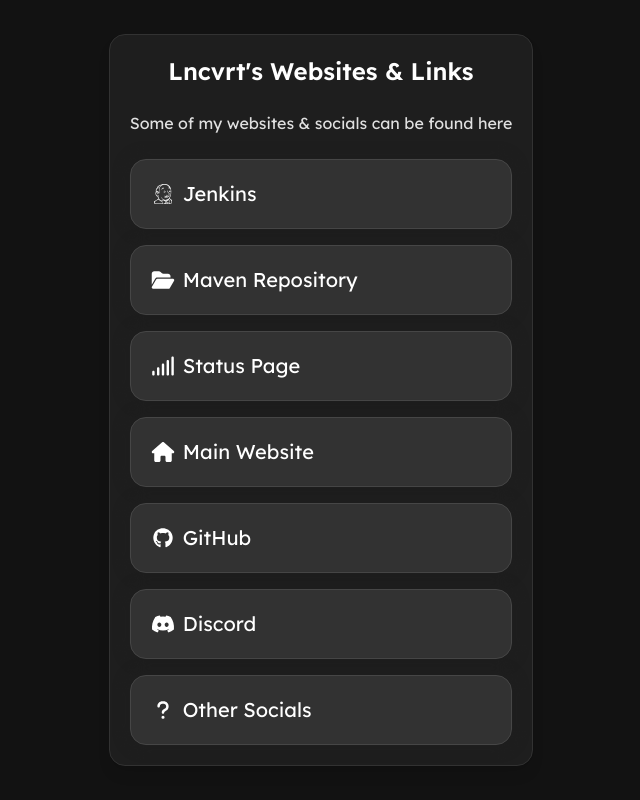
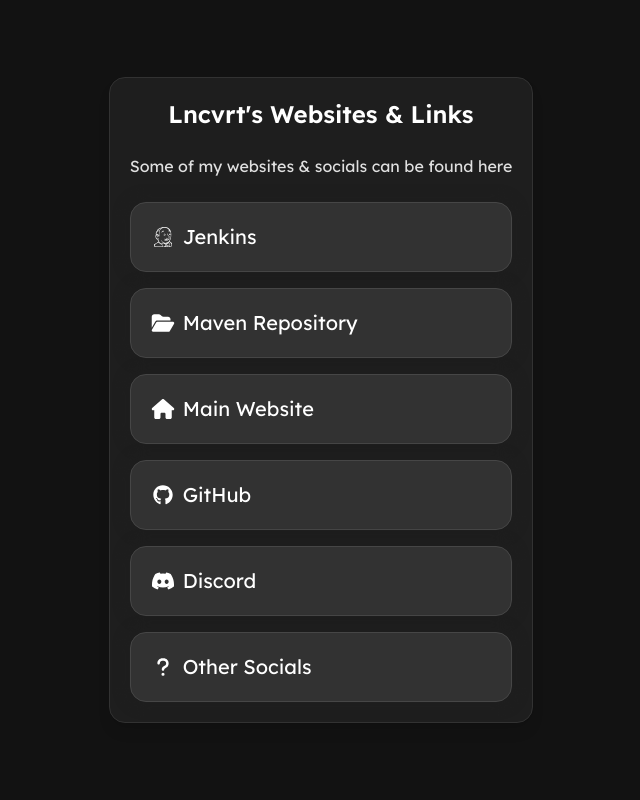
Before and after one commit to Lncvrt/Links-Website, a Next.js app: page / in a window 1280 px wide. Shown: the whole page, without its empty margins (319-959 px from the left). Built offline with nearby package versions, Linux system fonts and the light colour scheme.

Commit message:
Update page.tsx

```diff
--- a/src/app/page.tsx
+++ b/src/app/page.tsx
@@ -1,6 +1,6 @@
 import Link from "next/link";
 import { FontAwesomeIcon } from '@fortawesome/react-fontawesome';
-import { faFolderOpen, faHouse, faSignal, faQuestion } from '@fortawesome/free-solid-svg-icons';
+import { faFolderOpen, faHouse, faQuestion } from '@fortawesome/free-solid-svg-icons';
 import { faDiscord, faGithub, faJenkins } from '@fortawesome/free-brands-svg-icons';
 import type { Metadata } from "next";
 
@@ -23,10 +23,6 @@
             <FontAwesomeIcon icon={faFolderOpen} width={24} height={24} className="button-icon" />
             Maven Repository
           </Link>
-          <Link href="https://status.lncvrt.xyz/" target="_blank" rel="noopener noreferrer" className="button">
-            <FontAwesomeIcon icon={faSignal} width={24} height={24} className="button-icon" />
-            Status Page
-          </Link>
           <Link href="https://lncvrt.xyz/" target="_blank" rel="noopener noreferrer" className="button">
             <FontAwesomeIcon icon={faHouse} width={24} height={24} className="button-icon" />
             Main Website
```
